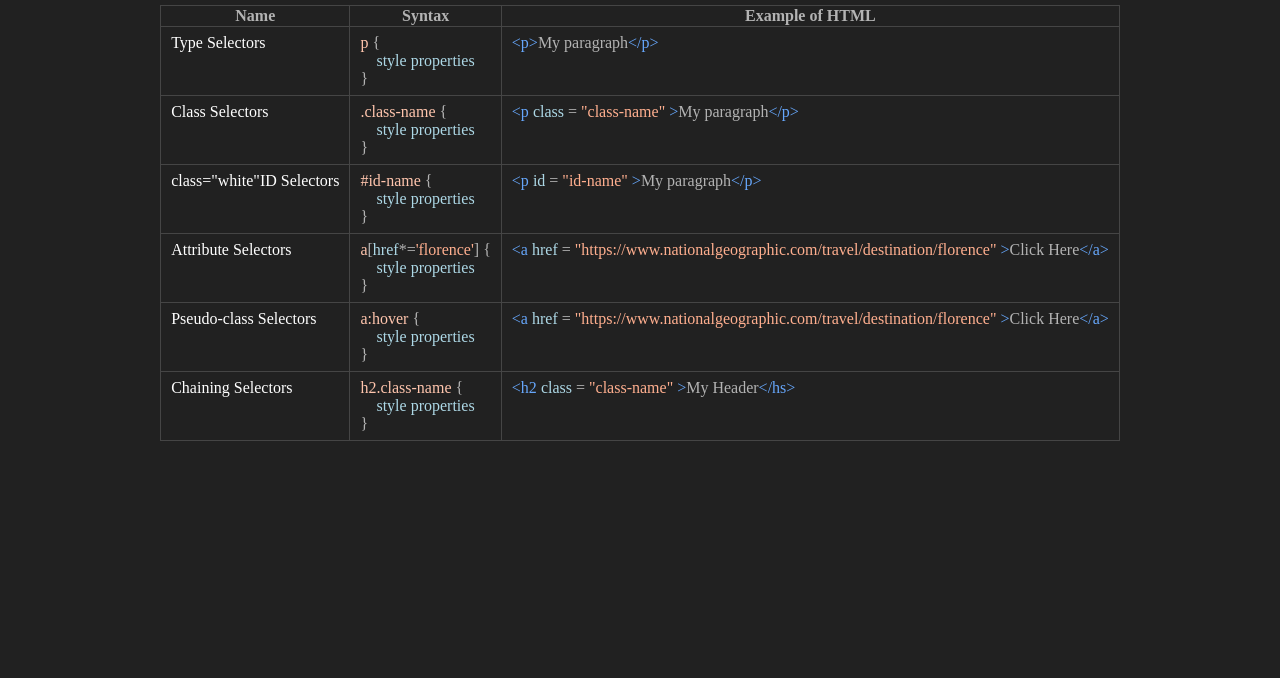
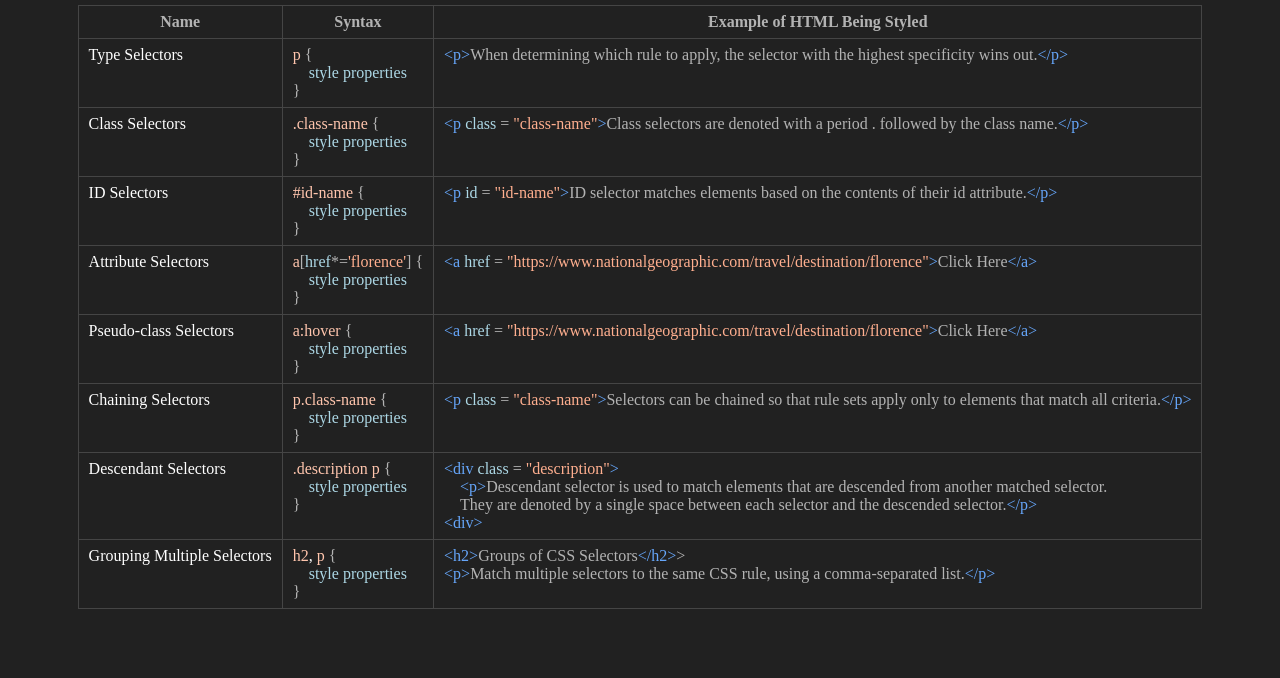
Before and after one commit to Enthus-io/Front-End-Engineer, a plain HTML site: page Cheatsheets/Selectors/index.html in a window 1280 px wide. Shown: the part 122-800 px from the top of the page. Drawn offline with Linux system fonts and the light colour scheme.

Commit message:
Completed Cheatsheet Project

```diff
--- a/Cheatsheets/Selectors/index.html
+++ b/Cheatsheets/Selectors/index.html
@@ -7,14 +7,16 @@
 </head>
 <body>
     <h1>CSS Selectors</h1>
-    <h2>header 2</h2>
+    <h2>
+        Cheatsheet
+    </h2>
 
     <table>
         <thead>
           <tr>
             <th>Name</th>
             <th>Syntax</th>
-            <th>Example of HTML</th>
+            <th>Example of HTML Being Styled</th>
           </tr>
         </thead>
         <tbody>
@@ -23,40 +25,61 @@
               <td><c class="lightorange">p</c> {<br>
                   <c class="lightblue foursp">style properties</c><br>
                   }</td>
-                  <td><c class="blue">&lt;p&gt;</c>My paragraph<c class="blue">&lt;/p&gt;</c></td>
+                  <td><c class="blue">&lt;p&gt;</c>When determining which rule to apply, the selector with the highest specificity wins out.<c class="blue">&lt;/p&gt;</c></td>
             </tr>
             <tr>
               <td class="white">Class Selectors</td>
               <td><c class="lightorange">.class-name</c> {<br>
                   <c class="lightblue foursp">style properties</c><br>
                   }</td>
-                  <td><c class="blue">&lt;p </c><c class="lightblue">class</c> = <c class="orange">"class-name"</c> <c class="blue">&gt;</c>My paragraph<c class="blue">&lt;/p&gt;</c></td>
+                  <td><c class="blue">&lt;p </c><c class="lightblue">class</c> = <c class="orange">"class-name"</c><c class="blue">&gt;</c>Class selectors are denoted with a period . followed by the class name.<c class="blue">&lt;/p&gt;</c></td>
             </tr>
             <tr>
-                <td class="white">class="white"ID Selectors</td>
+                <td class="white">ID Selectors</td>
                 <td><c class="lightorange">#id-name</c> {<br>
                     <c class="lightblue foursp">style properties</c><br>
                     }</td>
-                    <td><c class="blue">&lt;p </c><c class="lightblue">id</c> = <c class="orange">"id-name"</c> <c class="blue">&gt;</c>My paragraph<c class="blue">&lt;/p&gt;</c></td>
+                    <td><c class="blue">&lt;p </c><c class="lightblue">id</c> = <c class="orange">"id-name"</c><c class="blue">&gt;</c>ID selector matches elements based on the contents of their id attribute.<c class="blue">&lt;/p&gt;</c></td>
               </tr>
               <td class="white">Attribute Selectors</td>
               <td><c class="lightorange">a</c>[<c class="lightblue">href</c>*=<c class="orange">'florence'</c>] {<br>
                   <c class="lightblue foursp">style properties</c><br>
                   }</td>
-                  <td><c class="blue">&lt;a </c><c class="lightblue">href</c> = <c class="orange">"https://www.nationalgeographic.com/travel/destination/florence"</c> <c class="blue">&gt;</c>Click Here<c class="blue">&lt;/a&gt;</c></td>
+                  <td><c class="blue">&lt;a </c><c class="lightblue">href</c> = <c class="orange">"https://www.nationalgeographic.com/travel/destination/florence"</c><c class="blue">&gt;</c>Click Here<c class="blue">&lt;/a&gt;</c></td>
             </tr>
             <td class="white">Pseudo-class Selectors</td>
             <td><c class="lightorange">a:hover</c> {<br>
                 <c class="lightblue foursp">style properties</c><br>
                 }</td>
-                <td><c class="blue">&lt;a </c><c class="lightblue">href</c> = <c class="orange">"https://www.nationalgeographic.com/travel/destination/florence"</c> <c class="blue">&gt;</c>Click Here<c class="blue">&lt;/a&gt;</c></td>
+                <td><c class="blue">&lt;a </c><c class="lightblue">href</c> = <c class="orange">"https://www.nationalgeographic.com/travel/destination/florence"</c><c class="blue">&gt;</c>Click Here<c class="blue">&lt;/a&gt;</c></td>
           </tr>
           <tr>
             <td class="white">Chaining Selectors</td>
-            <td><c class="lightorange">h2.class-name</c> {<br>
+            <td><c class="lightorange">p.class-name</c> {<br>
                 <c class="lightblue foursp">style properties</c><br>
                 }</td>
-                <td><c class="blue">&lt;h2 </c><c class="lightblue">class</c> = <c class="orange">"class-name"</c> <c class="blue">&gt;</c>My Header<c class="blue">&lt;/hs&gt;</c></td>
+                <td><c class="blue">&lt;p </c><c class="lightblue">class</c> = <c class="orange">"class-name"</c><c class="blue">&gt;</c>Selectors can be chained so that rule sets apply only to elements that match all criteria.<c class="blue">&lt;/p&gt;</c></td>
+          </tr>
+          <tr>
+            <td class="white">Descendant Selectors</td>
+            <td><c class="lightorange">.description p</c> {<br>
+                <c class="lightblue foursp">style properties</c><br>
+                }</td>
+                <td>
+                    <c class="blue">&lt;div </c><c class="lightblue">class</c> = <c class="orange">"description"</c><c class="blue">&gt;</c><br>
+                    <c class="blue foursp">&lt;p&gt;</c>Descendant selector is used to match elements that are descended from another matched selector.<br><c class="foursp">They are denoted by a single space between each selector and the descended selector.</c><c class="blue">&lt;/p&gt;</c><br>
+                    <c class="blue">&lt;div&gt;</c>
+                </td>
+          </tr>
+          <tr>
+            <td class="white">Grouping Multiple Selectors</td>
+            <td><c class="lightorange">h2<c class="white">, </c> p</c> {<br>
+                <c class="lightblue foursp">style properties</c><br>
+                }</td>
+                <td>
+                    <c class="blue">&lt;h2&gt;</c>Groups of CSS Selectors<c class="blue">&lt;/h2&gt;</c>><br>
+                    <c class="blue">&lt;p&gt;</c>Match multiple selectors to the same CSS rule, using a comma-separated list.<c class="blue">&lt;/p&gt;</c>
+                </td>
           </tr>
         </tbody>
        </table>
--- a/Cheatsheets/Selectors/style.css
+++ b/Cheatsheets/Selectors/style.css
@@ -4,13 +4,18 @@
     text-align: center;
 }
 
-td {
+td , th{
   vertical-align: top;
   text-align: left;
   padding-top: 7px;
   padding-right: 10px;
   padding-bottom: 7px;
   padding-left: 10px;
+}
+
+th{
+  vertical-align: top;
+  text-align: center;
 }
 
 table {
@@ -41,9 +46,12 @@ table {
   .white {
     color: hsl(0, 0%, 100%);
 }
-  .foursp{
-      padding-left: 16px;
-  }
+.foursp{
+    padding-left: 16px;
+}
+.eightsp{
+    padding-left: 42px;
+}
 
   #name{
 
```
